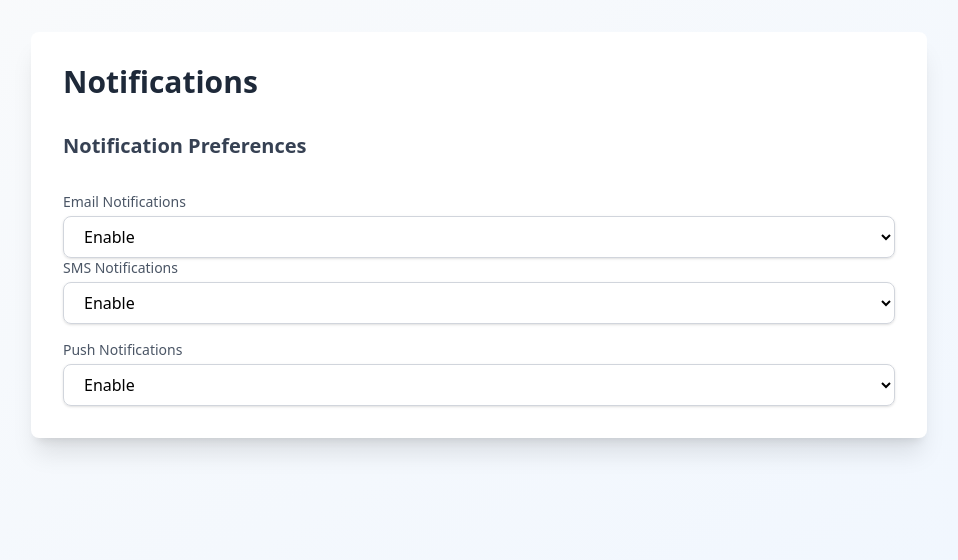
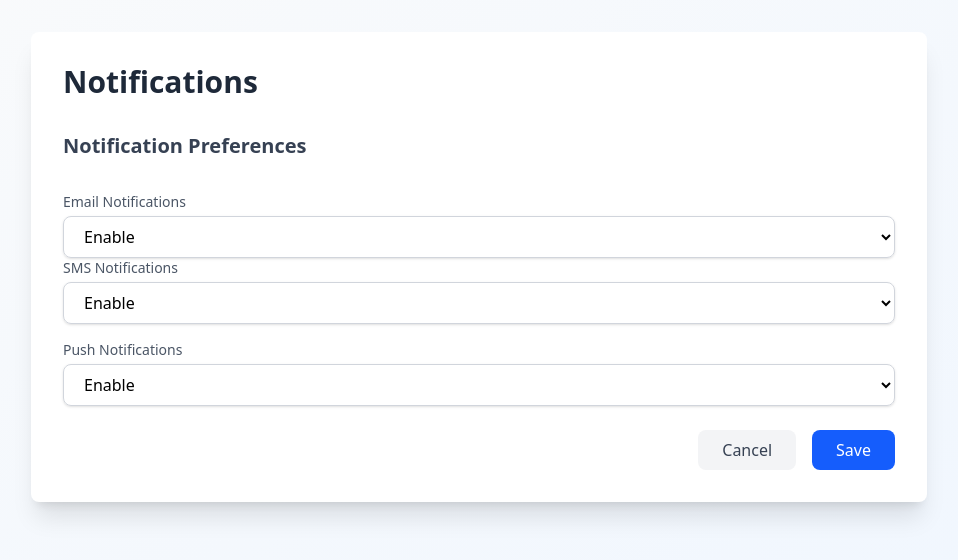
Before and after one commit to mnraza-dev/NextJS_Mastery, a Next.js app in the folder demos/: page /dashboard/analytics/settings/notifications in a window 1280 px wide. Shown: the top 560 px of the page, without its empty margins (161-1119 px from the left). Built offline with nearby package versions, Linux system fonts and the light colour scheme.

Commit message:
Add action buttons for saving and canceling notifications settings

```diff
--- a/demos/src/app/dashboard/analytics/settings/notifications/page.tsx
+++ b/demos/src/app/dashboard/analytics/settings/notifications/page.tsx
@@ -41,6 +41,18 @@
               <option value="disable">Disable</option>
             </select>
           </div>
+
+        </div>
+
+        {/* Action Settings */}
+
+        <div className="flex justify-end space-x-4  mt-6">
+          <button className="px-6 py-2 text-gray-700 bg-gray-100 rounded-lg hover:bg-gray-200 transition-colors">
+            Cancel
+          </button>
+          <button className="px-6 py-2 text-white bg-blue-600 rounded-lg hover:bg-gray-700 transition-colors">
+            Save
+          </button>
         </div>
       </div>
     </div>
```
